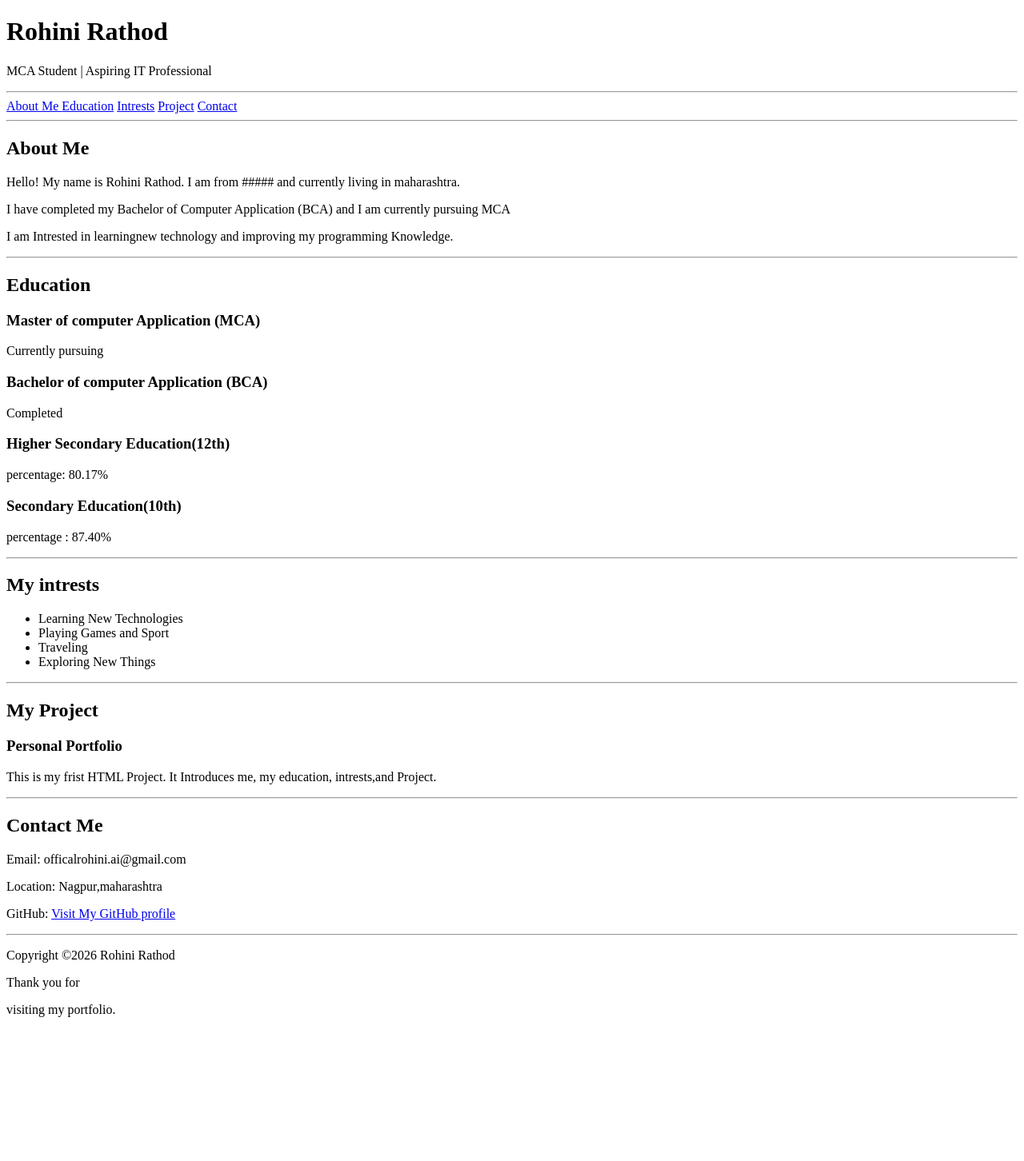
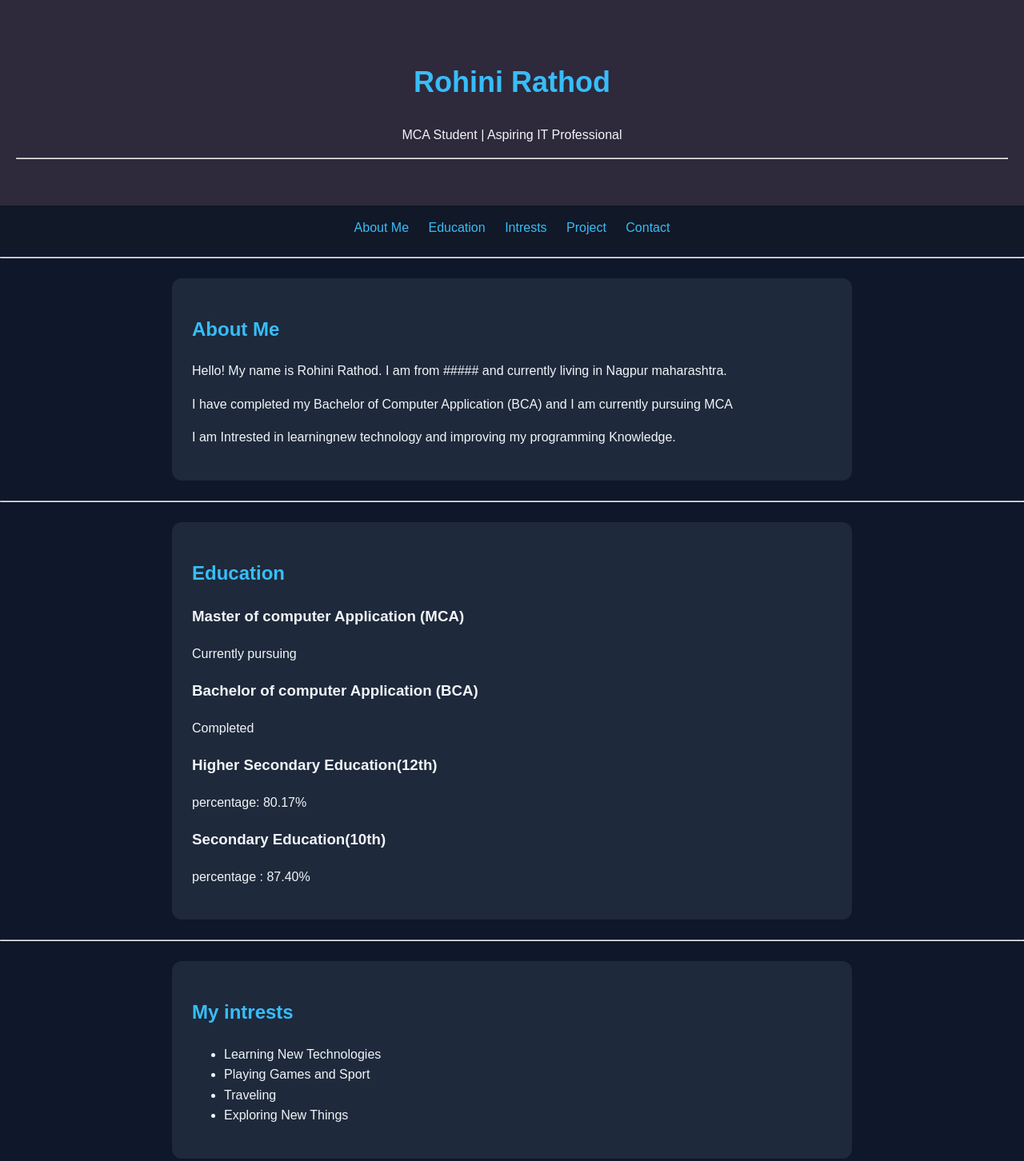
Before and after one commit to rohini-creates/desktop-tutorial, a plain HTML site: page index.html in a window 1280 px wide. Shown: the top 1452 px of the page at 80% size. Before the commit the page ends 1280 px from the top, so only its background shows below. Drawn offline with Linux system fonts and the light colour scheme.

Commit message:
index.html
Designed a personal portfolio website using HTML and CSS with a modern dark theme, education details, interests, projects, and contact section.

```diff
--- a/index.html
+++ b/index.html
@@ -1,10 +1,92 @@
- <!DOCTYPE html>
+<!DOCTYPE html>
 <html lang="en">
 <head>
     <meta charset="UTF-8">
     <meta name="viewport" content="width=device-width, initial-scale=1.0">
     <title> ROHINI RATHOD | Personal Portfolio </title>
+    <style>
+        body{
+            background-color: #0f172a;
+            color: #f1f5f9;
+            font-family: Arial,sans-serif;
+            margin: 0;
+            line-height: 1.6;
+            }
+            header {
+                text-align: center;
+                padding: 50px  20px;
+                background-color:#2e293b;
+            }
+
+            header h1{
+                color: #38bdf8;
+                font-size: 36px;
+            }
+
+            nav{
+                text-align: center;
+                padding: 15px;
+                background-color: #111827;
+            }
+
+            nav a {
+                color: #38bdf8;
+                text-decoration: none ;
+                margin: 0 10px;
+
+            }
+            nav a:hover {
+                color: white;
+
+            }
+            section{
+                max-width: 800px;
+                margin: 25px auto ;
+                padding: 25px;
+                background-color: #1e293b;
+                border-radius: 12px;
+            }
+            h2 {
+                color: #38bdf8;
+            }
+
+            .project {
+                padding: 15px;
+                margin-top: 12px;
+                background-color: #334155;
+
+                border-radius: 8px;
+            }
+             a {
+                color: #38bdf8;
+             }
+
+            footer {
+                text-align: center;
+                padding: 20px;
+                color: #cbd5e1;
+            }
+            @media (max-width: 600px){
+                header h1 {
+                    font-size: 28px;
+                }
+                nav a{
+                    display: inline-block;
+                    margin: 5px;
+
+                }
+                section{
+                    margin: 15px;
+                    padding: 18px;
+                }
+
+
+            }
+
+
+    </style>
 </head>
+
 <body>
     <header>
         <h1> Rohini Rathod </h1>
@@ -24,7 +106,7 @@
     <section id="about">
         <h2> About Me </h2>
         <P>
-            Hello! My name is Rohini Rathod. I am from ##### and currently living in maharashtra.
+            Hello! My name is Rohini Rathod. I am from ##### and currently living in Nagpur  maharashtra.
 
         </P>
 
@@ -82,13 +164,15 @@
     <p> Location: Nagpur,maharashtra </p>
     <p>
         GitHub:
-        <a href="https://github.com/rohini-creates"> Visit My GitHub profile </a>
+        <a
+        href="https://github.com/rohini-creates">
+         Visit my GitHub </a>
+     </p>
+</section>
+<footer>
+    <p>
+        Copyright &copy; 2026   Rohini Rathod.
     </p>
-</section>
-<hr>
-<footer>
-    <p> Copyright &copy;2026  Rohini Rathod </p>
-    <p> Thank you for </p>visiting my portfolio.
-</footer>
+    <p>Thank you for visting my portfolio</p>
 </body>
 </html>
```
